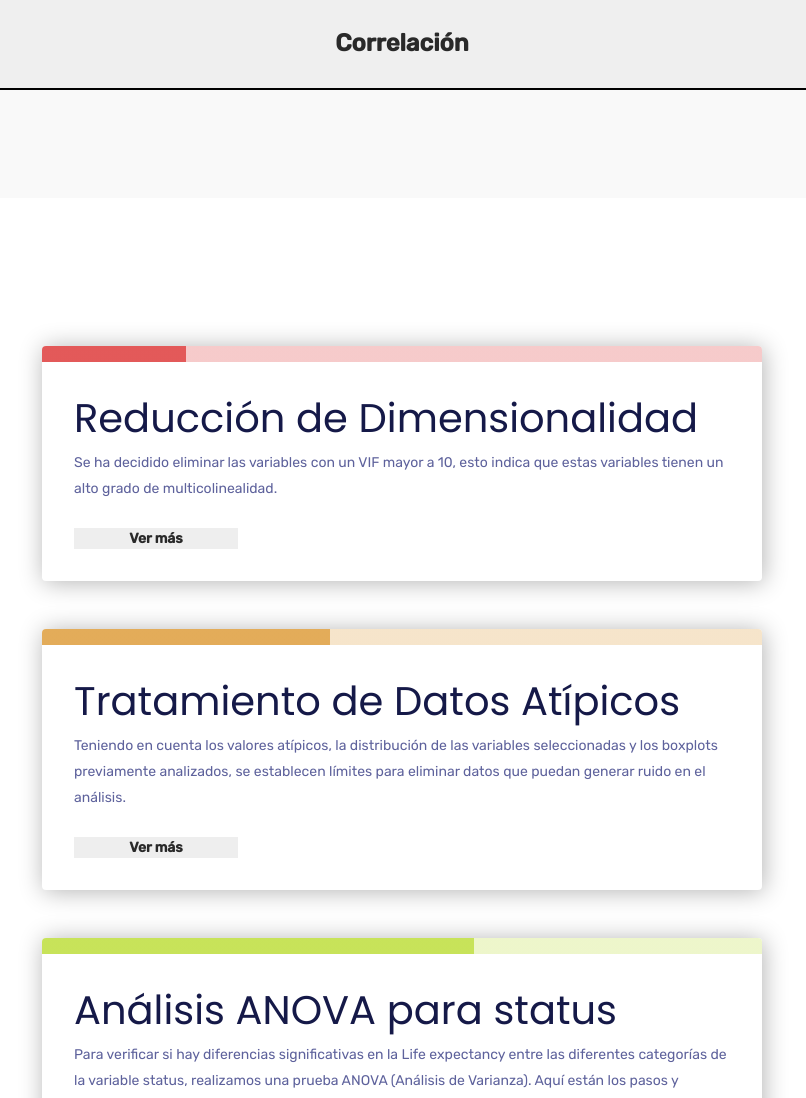
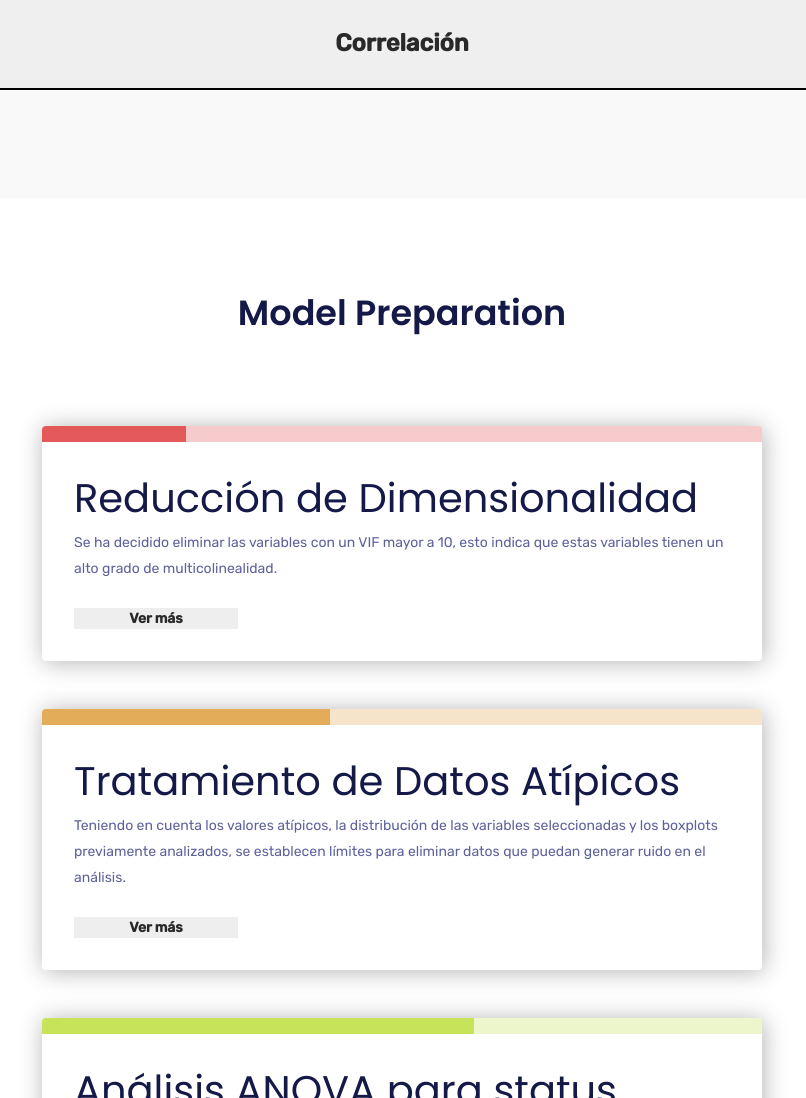
Before and after one commit to SebastianMaldonado/SebastianMaldonado.github.io, a plain HTML site: page index.html in a window 1280 px wide. Shown: the part 3233-4331 px from the top of the page, without its empty margins (238-1044 px from the left). Drawn offline with Linux system fonts and the light colour scheme; files whose address does not match are found by name.

Commit message:
Dashboard

```diff
--- a/index.html
+++ b/index.html
@@ -2345,6 +2345,23 @@
 <!-- Cool Fetatures Section End -->
 
 <section id="showcase" class="section">
+
+  <div class="container feature-item featured-border1">
+    <!-- Start Row -->
+    <div class="row">
+      <div class="col-lg-12">
+        <div class="features-text section-header text-center">
+          <div>
+            <h2 class="section-title">Model Preparation</h2>
+          </div>
+        </div>
+      </div>
+      <!-- End Row -->
+    </div>
+  </div>
+
+
+
 <div class="col-lg-15">
   <ol class="text" style="--length: 5" role="list">
     <li class="text" style="--i: 1">
```
